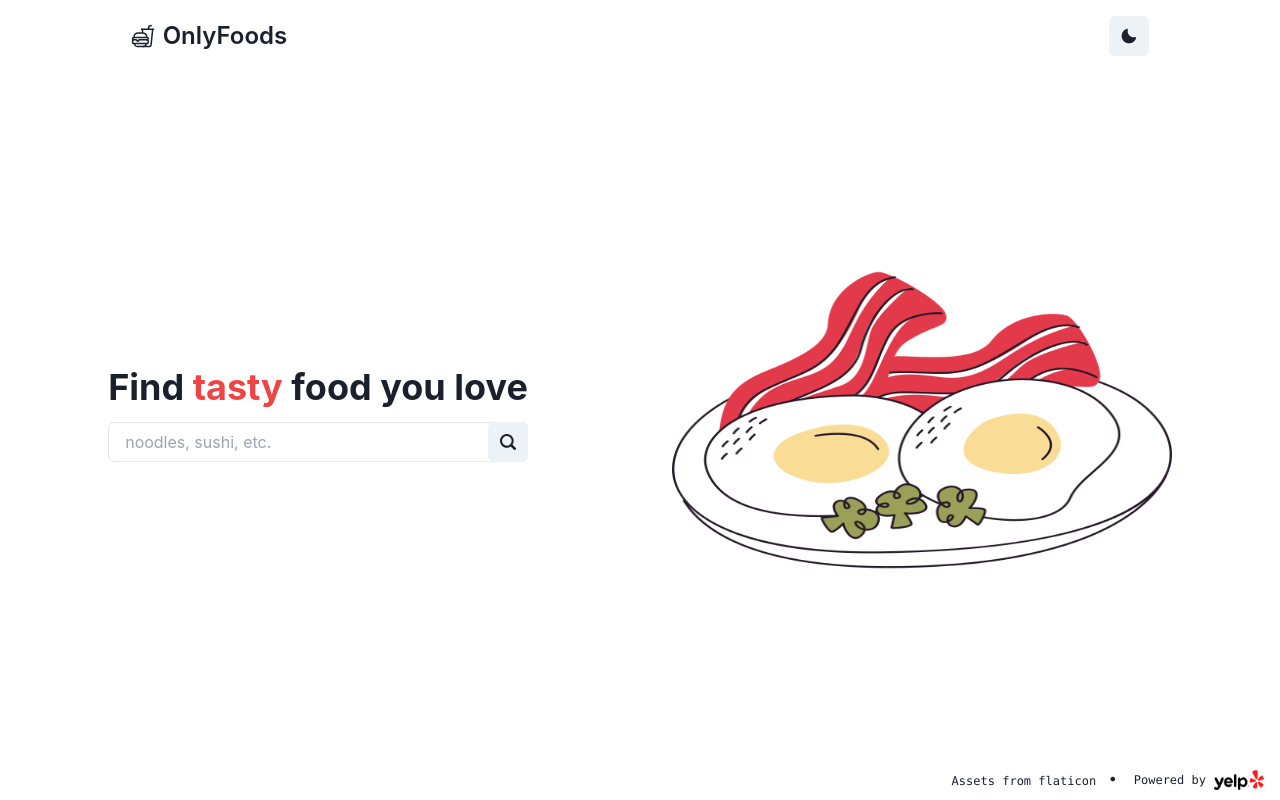
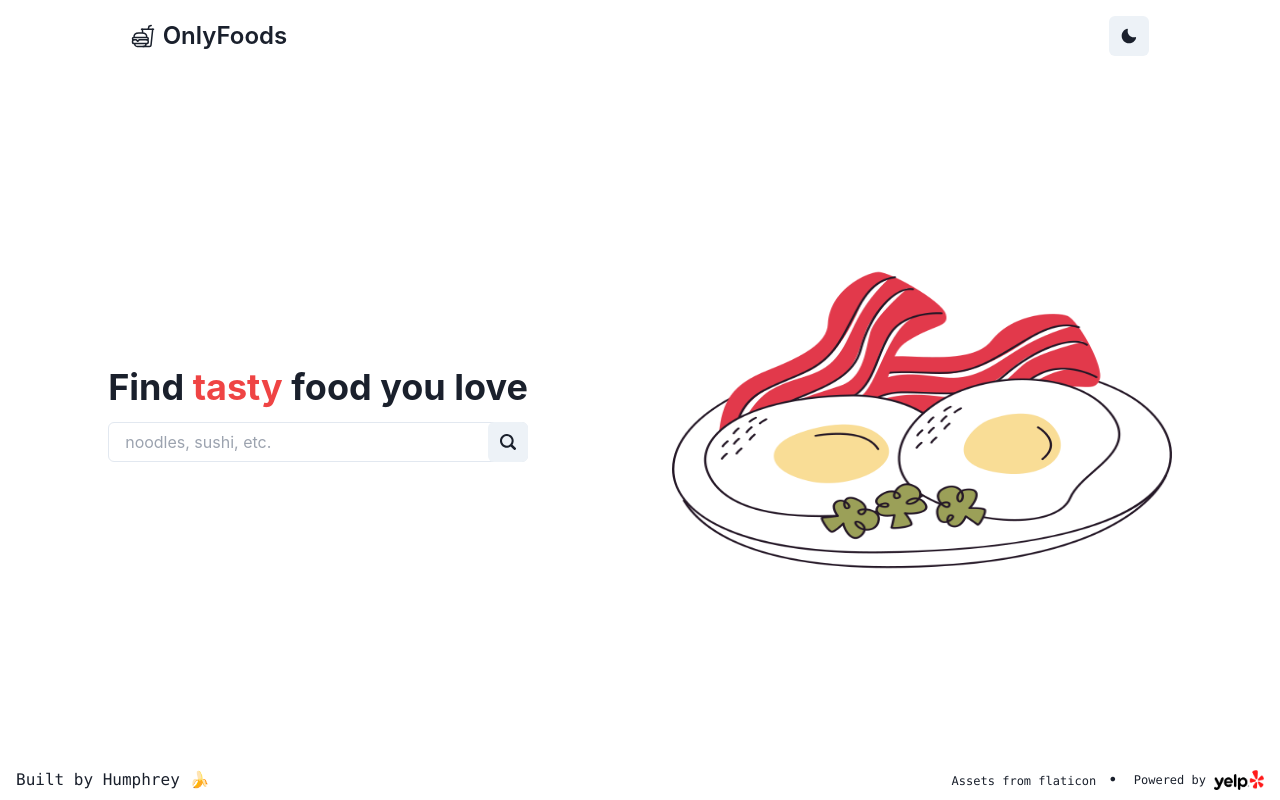
Before and after one commit to bananamonkey4655/onlyfoods, a Next.js app: page / in a window 1280 px wide. Built offline with nearby package versions, Linux system fonts and the light colour scheme.

Commit message:
add credits to myself

```diff
--- a/src/components/footer.tsx
+++ b/src/components/footer.tsx
@@ -9,7 +9,18 @@ const Footer = () => {
 
   return (
     <footer className="flex justify-center w-full">
-      <div className="pb-2 flex justify-end items-center gap-3 w-full max-w-screen-xl px-4 font-mono">
+      <div className="pb-2 flex justify-between items-center gap-3 w-full max-w-screen-xl px-4 font-mono">
+        <div>
+          <a
+            href="https://github.com/bananamonkey4655"
+            target="_blank"
+            rel="noopener noreferrer"
+            className="hover:text-gray-500"
+          >
+            Built by Humphrey 🍌
+          </a>
+        </div>
+        <div className="flex justify-between items-center gap-3">
           <a
             href="https://www.flaticon.com/free-stickers/fast-food"
             title="fast food stickers"
@@ -32,6 +43,7 @@ const Footer = () => {
             </p>
           </a>
         </div>
+      </div>
     </footer>
   );
 };
```
Lines whose indentation alone changed are shown as unchanged.
